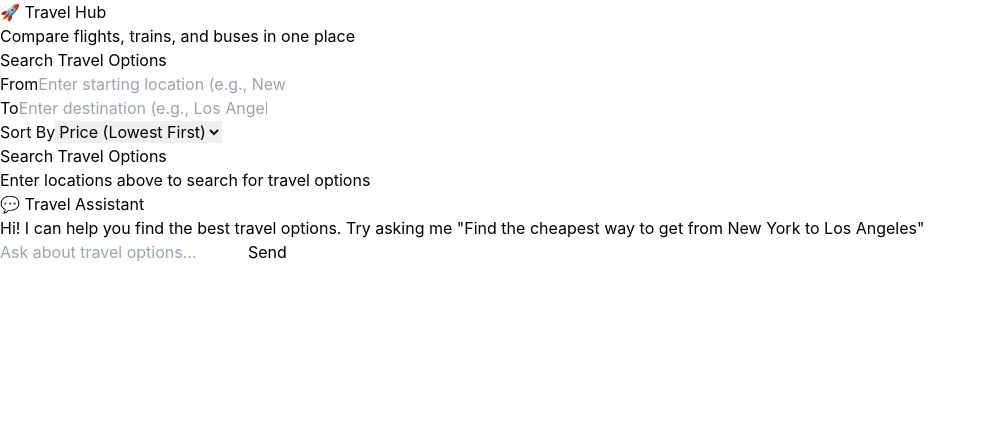
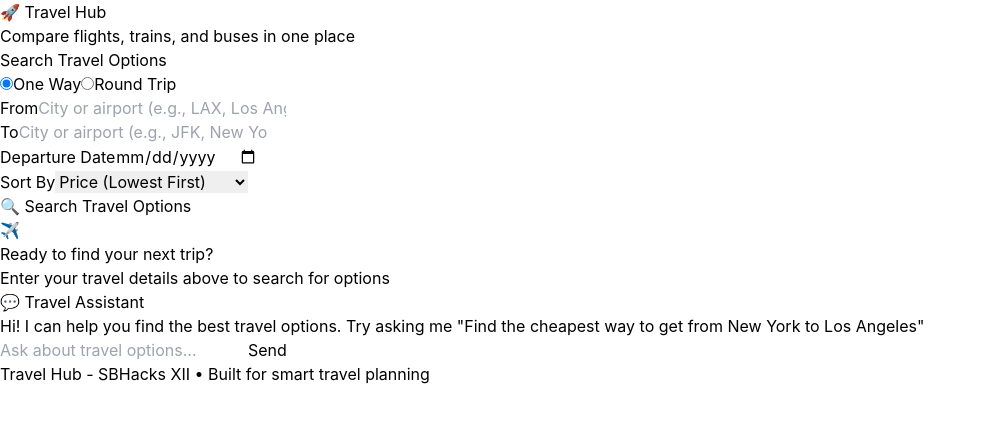
Before and after one commit to sbhacksxii/sbhacksxii, a React (Vite) app in the folder frontend/: page / in a window 1280 px wide. Shown: the top 422 px of the page, without its empty margins (0-986 px from the left). Built offline with nearby package versions, Linux system fonts and the light colour scheme.

Commit message:
updated frontend to use backend and webscrape

```diff
--- a/frontend/src/App.jsx
+++ b/frontend/src/App.jsx
@@ -8,27 +8,25 @@ function App() {
   const [searchResults, setSearchResults] = useState(null)
   const [loading, setLoading] = useState(false)
   const [error, setError] = useState(null)
+  const [sortBy, setSortBy] = useState('price')
 
-  const handleSearch = async (startLocation, endLocation, sortBy) => {
+  const handleSearch = async (searchParams) => {
     setLoading(true)
     setError(null)
+    setSortBy(searchParams.sortBy)
 
     try {
-      // TODO: Replace with actual API call
       const response = await fetch('/api/search', {
         method: 'POST',
         headers: {
           'Content-Type': 'application/json',
         },
-        body: JSON.stringify({
-          start: startLocation,
-          end: endLocation,
-          sortBy: sortBy || 'price'
-        })
+        body: JSON.stringify(searchParams)
       })
 
       if (!response.ok) {
-        throw new Error('Failed to fetch travel options')
+        const errorData = await response.json().catch(() => ({}))
+        throw new Error(errorData.message || 'Failed to fetch travel options')
       }
 
       const data = await response.json()
@@ -38,6 +36,22 @@ function App() {
       console.error('Search error:', err)
     } finally {
       setLoading(false)
+    }
+  }
+
+  // Handle sort change from results display
+  const handleSortChange = (newSortBy) => {
+    setSortBy(newSortBy)
+    if (searchResults && searchResults.length > 0) {
+      const sorted = [...searchResults].sort((a, b) => {
+        if (newSortBy === 'price') {
+          return (a.price || Infinity) - (b.price || Infinity)
+        } else if (newSortBy === 'time') {
+          return (a.durationMinutes || Infinity) - (b.durationMinutes || Infinity)
+        }
+        return 0
+      })
+      setSearchResults(sorted)
     }
   }
 
@@ -54,17 +68,27 @@ function App() {
       {/* Main Content */}
       <main className="max-w-7xl mx-auto px-4 sm:px-6 lg:px-8 py-8">
         <div className="grid grid-cols-1 lg:grid-cols-3 gap-6">
-          {/* Left Column - Search Form */}
+          {/* Left Column - Search Form & Results */}
           <div className="lg:col-span-2">
             <SearchForm onSearch={handleSearch} loading={loading} />
 
             {error && (
-              <div className="mt-4 bg-red-50 border border-red-200 text-red-700 px-4 py-3 rounded">
-                {error}
+              <div className="mt-4 bg-red-50 border border-red-200 text-red-700 px-4 py-3 rounded-lg flex items-center gap-2">
+                <svg className="w-5 h-5 flex-shrink-0" fill="currentColor" viewBox="0 0 20 20">
+                  <path fillRule="evenodd" d="M10 18a8 8 0 100-16 8 8 0 000 16zM8.707 7.293a1 1 0 00-1.414 1.414L8.586 10l-1.293 1.293a1 1 0 101.414 1.414L10 11.414l1.293 1.293a1 1 0 001.414-1.414L11.414 10l1.293-1.293a1 1 0 00-1.414-1.414L10 8.586 8.707 7.293z" clipRule="evenodd" />
+                </svg>
+                <span>{error}</span>
               </div>
             )}
 
-            <ResultsDisplay results={searchResults} loading={loading} />
+            <div className="mt-6">
+              <ResultsDisplay
+                results={searchResults}
+                loading={loading}
+                sortBy={sortBy}
+                onSortChange={handleSortChange}
+              />
+            </div>
           </div>
 
           {/* Right Column - Chatbot */}
@@ -73,6 +97,15 @@ function App() {
           </div>
         </div>
       </main>
+
+      {/* Footer */}
+      <footer className="bg-white border-t mt-auto">
+        <div className="max-w-7xl mx-auto px-4 sm:px-6 lg:px-8 py-4">
+          <p className="text-center text-gray-500 text-sm">
+            Travel Hub - SBHacks XII • Built for smart travel planning
+          </p>
+        </div>
+      </footer>
     </div>
   )
 }
--- a/frontend/src/components/ResultsDisplay.jsx
+++ b/frontend/src/components/ResultsDisplay.jsx
@@ -1,9 +1,14 @@
-function ResultsDisplay({ results, loading }) {
+import { useState } from 'react'
+
+function ResultsDisplay({ results, loading, sortBy, onSortChange }) {
+  const [showAll, setShowAll] = useState(false)
+
   if (loading) {
     return (
       <div className="bg-white rounded-lg shadow-md p-8 text-center">
         <div className="animate-spin rounded-full h-12 w-12 border-b-2 border-indigo-600 mx-auto"></div>
         <p className="mt-4 text-gray-600">Searching for travel options...</p>
+        <p className="mt-2 text-sm text-gray-400">This may take a moment while we search for the best deals</p>
       </div>
     )
   }
@@ -11,7 +16,9 @@ function ResultsDisplay({ results, loading }) {
   if (!results) {
     return (
       <div className="bg-white rounded-lg shadow-md p-8 text-center text-gray-500">
-        <p>Enter locations above to search for travel options</p>
+        <div className="text-4xl mb-4">✈️</div>
+        <p className="font-medium">Ready to find your next trip?</p>
+        <p className="text-sm mt-2">Enter your travel details above to search for options</p>
       </div>
     )
   }
@@ -19,100 +26,184 @@ function ResultsDisplay({ results, loading }) {
   if (results.length === 0) {
     return (
       <div className="bg-white rounded-lg shadow-md p-8 text-center text-gray-500">
-        <p>No travel options found. Try different locations.</p>
+        <div className="text-4xl mb-4">🔍</div>
+        <p className="font-medium">No flights found</p>
+        <p className="text-sm mt-2">Try different dates or destinations</p>
       </div>
     )
   }
 
-  const getTransportIcon = (type) => {
-    switch (type.toLowerCase()) {
-      case 'flight':
-        return '✈️'
-      case 'train':
-        return '🚂'
-      case 'bus':
-        return '🚌'
-      default:
-        return '🚗'
-    }
-  }
-
-  const formatDuration = (duration) => {
-    // Assuming duration is in minutes or a string like "5h 30m"
-    return duration || 'N/A'
-  }
-
   const formatPrice = (price, currency = 'USD') => {
+    if (!price) return 'N/A'
     return new Intl.NumberFormat('en-US', {
       style: 'currency',
-      currency: currency
+      currency: currency,
+      minimumFractionDigits: 0,
+      maximumFractionDigits: 0
     }).format(price)
   }
 
+  const getStopsDisplay = (stops) => {
+    if (!stops) return null
+    if (stops.toLowerCase().includes('nonstop')) {
+      return { text: 'Nonstop', className: 'text-green-600 bg-green-50' }
+    }
+    const num = stops.match(/\d+/)
+    if (num) {
+      return {
+        text: `${num[0]} stop${num[0] > 1 ? 's' : ''}`,
+        className: 'text-orange-600 bg-orange-50'
+      }
+    }
+    return { text: stops, className: 'text-gray-600 bg-gray-50' }
+  }
+
+  // Show top 3 or all results
+  const displayResults = showAll ? results : results.slice(0, 3)
+  const remainingCount = results.length - 3
+
   return (
-    <div className="bg-white rounded-lg shadow-md p-6">
-      <h2 className="text-2xl font-semibold text-gray-800 mb-4">
-        Travel Options ({results.length})
+    <div className="space-y-4">
+      {/* Results Header */}
+      <div className="bg-white rounded-lg shadow-md p-4">
+        <div className="flex items-center justify-between">
+          <h2 className="text-xl font-semibold text-gray-800">
+            {results.length} flight{results.length !== 1 ? 's' : ''} found
           </h2>
+          <div className="flex items-center gap-2">
+            <span className="text-sm text-gray-500">Sort by:</span>
+            <select
+              value={sortBy}
+              onChange={(e) => onSortChange(e.target.value)}
+              className="text-sm border border-gray-300 rounded-md px-2 py-1 focus:ring-2 focus:ring-indigo-500 focus:border-indigo-500"
+            >
+              <option value="price">Price</option>
+              <option value="time">Duration</option>
+            </select>
+          </div>
+        </div>
+      </div>
 
-      <div className="space-y-4">
-        {results.map((option, index) => (
+      {/* Flight Cards */}
+      <div className="space-y-3">
+        {displayResults.map((flight, index) => {
+          const stopsInfo = getStopsDisplay(flight.stops)
+          const isTopResult = index === 0
+
+          return (
             <div
               key={index}
-            className="border border-gray-200 rounded-lg p-4 hover:shadow-md transition-shadow"
+              className={`bg-white rounded-lg shadow-md overflow-hidden transition-all hover:shadow-lg ${
+                isTopResult ? 'ring-2 ring-indigo-500' : ''
+              }`}
             >
-            <div className="flex items-start justify-between">
+              {isTopResult && (
+                <div className="bg-indigo-500 text-white text-xs font-medium px-3 py-1">
+                  {sortBy === 'price' ? '💰 Best Price' : '⚡ Fastest'}
+                </div>
+              )}
+
+              <div className="p-4">
+                <div className="flex items-center justify-between">
+                  {/* Left: Flight Info */}
                   <div className="flex-1">
-                <div className="flex items-center gap-2 mb-2">
-                  <span className="text-2xl">{getTransportIcon(option.type)}</span>
-                  <span className="font-semibold text-lg text-gray-800 capitalize">
-                    {option.type}
+                    {/* Airline */}
+                    <div className="flex items-center gap-2 mb-3">
+                      <span className="text-2xl">✈️</span>
+                      <span className="font-semibold text-gray-800">
+                        {flight.provider || 'Multiple Airlines'}
                       </span>
-                  {option.provider && (
-                    <span className="text-sm text-gray-500">• {option.provider}</span>
+                    </div>
+
+                    {/* Time and Route */}
+                    <div className="flex items-center gap-4">
+                      {/* Departure */}
+                      <div className="text-center">
+                        <p className="text-xl font-bold text-gray-900">
+                          {flight.departure?.time || '--:--'}
+                        </p>
+                        <p className="text-sm text-gray-500">
+                          {flight.departure?.location || 'Origin'}
+                        </p>
+                      </div>
+
+                      {/* Flight Path Visual */}
+                      <div className="flex-1 flex items-center px-4">
+                        <div className="flex-1 border-t-2 border-gray-300 border-dashed relative">
+                          <div className="absolute left-0 top-1/2 -translate-y-1/2 w-2 h-2 bg-gray-400 rounded-full"></div>
+                          <div className="absolute right-0 top-1/2 -translate-y-1/2 w-2 h-2 bg-indigo-500 rounded-full"></div>
+                          <div className="absolute left-1/2 -translate-x-1/2 -top-5 text-xs text-gray-500 whitespace-nowrap">
+                            {flight.duration || 'N/A'}
+                          </div>
+                          {stopsInfo && (
+                            <div className={`absolute left-1/2 -translate-x-1/2 top-2 text-xs px-2 py-0.5 rounded-full ${stopsInfo.className}`}>
+                              {stopsInfo.text}
+                            </div>
                           )}
                         </div>
+                      </div>
 
-                <div className="grid grid-cols-2 gap-4 mt-3">
-                  <div>
-                    <p className="text-sm text-gray-500">From</p>
-                    <p className="font-medium">{option.departure?.location || 'N/A'}</p>
+                      {/* Arrival */}
+                      <div className="text-center">
+                        <p className="text-xl font-bold text-gray-900">
+                          {flight.arrival?.time || '--:--'}
+                        </p>
                         <p className="text-sm text-gray-500">
-                      {option.departure?.time
-                        ? new Date(option.departure.time).toLocaleString()
-                        : 'N/A'}
-                    </p>
-                  </div>
-                  <div>
-                    <p className="text-sm text-gray-500">To</p>
-                    <p className="font-medium">{option.arrival?.location || 'N/A'}</p>
-                    <p className="text-sm text-gray-500">
-                      {option.arrival?.time
-                        ? new Date(option.arrival.time).toLocaleString()
-                        : 'N/A'}
+                          {flight.arrival?.location || 'Destination'}
                         </p>
                       </div>
                     </div>
 
-                {option.stops !== undefined && (
-                  <p className="text-sm text-gray-600 mt-2">
-                    {option.stops === 0 ? 'Direct' : `${option.stops} stop(s)`}
+                    {/* Bags Info */}
+                    {flight.bags && (
+                      <p className="text-xs text-gray-500 mt-2 flex items-center gap-1">
+                        <span>🧳</span> {flight.bags}
                       </p>
                     )}
                   </div>
 
-              <div className="text-right ml-4">
+                  {/* Right: Price */}
+                  <div className="ml-6 text-right border-l pl-6 border-gray-200">
                     <p className="text-2xl font-bold text-indigo-600">
-                  {formatPrice(option.price, option.currency)}
+                      {formatPrice(flight.price, flight.currency)}
                     </p>
-                <p className="text-sm text-gray-500 mt-1">
-                  {formatDuration(option.duration)}
+                    <p className="text-xs text-gray-500">
+                      {flight.priceFormatted ? 'per person' : ''}
                     </p>
+                    <button className="mt-2 bg-indigo-600 text-white text-sm px-4 py-2 rounded-md hover:bg-indigo-700 transition-colors">
+                      Select
+                    </button>
                   </div>
                 </div>
               </div>
-        ))}
             </div>
+          )
+        })}
+      </div>
+
+      {/* Show More / Show Less Button */}
+      {results.length > 3 && (
+        <button
+          onClick={() => setShowAll(!showAll)}
+          className="w-full bg-white rounded-lg shadow-md p-4 text-indigo-600 font-medium hover:bg-indigo-50 transition-colors flex items-center justify-center gap-2"
+        >
+          {showAll ? (
+            <>
+              <svg className="w-5 h-5" fill="none" stroke="currentColor" viewBox="0 0 24 24">
+                <path strokeLinecap="round" strokeLinejoin="round" strokeWidth={2} d="M5 15l7-7 7 7" />
+              </svg>
+              Show fewer options
+            </>
+          ) : (
+            <>
+              <svg className="w-5 h-5" fill="none" stroke="currentColor" viewBox="0 0 24 24">
+                <path strokeLinecap="round" strokeLinejoin="round" strokeWidth={2} d="M19 9l-7 7-7-7" />
+              </svg>
+              Show {remainingCount} more flight{remainingCount !== 1 ? 's' : ''}
+            </>
+          )}
+        </button>
+      )}
     </div>
   )
 }
--- a/frontend/src/components/SearchForm.jsx
+++ b/frontend/src/components/SearchForm.jsx
@@ -3,12 +3,25 @@ import { useState } from 'react'
 function SearchForm({ onSearch, loading }) {
   const [startLocation, setStartLocation] = useState('')
   const [endLocation, setEndLocation] = useState('')
+  const [departDate, setDepartDate] = useState('')
+  const [returnDate, setReturnDate] = useState('')
+  const [tripType, setTripType] = useState('oneway')
   const [sortBy, setSortBy] = useState('price')
+
+  // Get today's date in YYYY-MM-DD format for min date
+  const today = new Date().toISOString().split('T')[0]
 
   const handleSubmit = (e) => {
     e.preventDefault()
-    if (startLocation.trim() && endLocation.trim()) {
-      onSearch(startLocation, endLocation, sortBy)
+    if (startLocation.trim() && endLocation.trim() && departDate) {
+      onSearch({
+        from: startLocation,
+        to: endLocation,
+        departDate,
+        returnDate: tripType === 'roundtrip' ? returnDate : null,
+        tripType,
+        sortBy
+      })
     }
   }
 
@@ -17,6 +30,34 @@ function SearchForm({ onSearch, loading }) {
       <h2 className="text-2xl font-semibold text-gray-800 mb-4">Search Travel Options</h2>
 
       <form onSubmit={handleSubmit} className="space-y-4">
+        {/* Trip Type Toggle */}
+        <div className="flex gap-4 mb-4">
+          <label className="flex items-center cursor-pointer">
+            <input
+              type="radio"
+              name="tripType"
+              value="oneway"
+              checked={tripType === 'oneway'}
+              onChange={(e) => setTripType(e.target.value)}
+              className="mr-2 text-indigo-600 focus:ring-indigo-500"
+            />
+            <span className="text-sm font-medium text-gray-700">One Way</span>
+          </label>
+          <label className="flex items-center cursor-pointer">
+            <input
+              type="radio"
+              name="tripType"
+              value="roundtrip"
+              checked={tripType === 'roundtrip'}
+              onChange={(e) => setTripType(e.target.value)}
+              className="mr-2 text-indigo-600 focus:ring-indigo-500"
+            />
+            <span className="text-sm font-medium text-gray-700">Round Trip</span>
+          </label>
+        </div>
+
+        {/* From / To Row */}
+        <div className="grid grid-cols-1 md:grid-cols-2 gap-4">
           <div>
             <label htmlFor="start" className="block text-sm font-medium text-gray-700 mb-1">
               From
@@ -26,7 +67,7 @@ function SearchForm({ onSearch, loading }) {
               id="start"
               value={startLocation}
               onChange={(e) => setStartLocation(e.target.value)}
-            placeholder="Enter starting location (e.g., New York, NY)"
+              placeholder="City or airport (e.g., LAX, Los Angeles)"
               className="w-full px-4 py-2 border border-gray-300 rounded-md focus:ring-2 focus:ring-indigo-500 focus:border-indigo-500"
               required
             />
@@ -41,12 +82,49 @@ function SearchForm({ onSearch, loading }) {
               id="end"
               value={endLocation}
               onChange={(e) => setEndLocation(e.target.value)}
-            placeholder="Enter destination (e.g., Los Angeles, CA)"
+              placeholder="City or airport (e.g., JFK, New York)"
+              className="w-full px-4 py-2 border border-gray-300 rounded-md focus:ring-2 focus:ring-indigo-500 focus:border-indigo-500"
+              required
+            />
+          </div>
+        </div>
+
+        {/* Date Row */}
+        <div className="grid grid-cols-1 md:grid-cols-2 gap-4">
+          <div>
+            <label htmlFor="departDate" className="block text-sm font-medium text-gray-700 mb-1">
+              Departure Date
+            </label>
+            <input
+              type="date"
+              id="departDate"
+              value={departDate}
+              onChange={(e) => setDepartDate(e.target.value)}
+              min={today}
               className="w-full px-4 py-2 border border-gray-300 rounded-md focus:ring-2 focus:ring-indigo-500 focus:border-indigo-500"
               required
             />
           </div>
 
+          {tripType === 'roundtrip' && (
+            <div>
+              <label htmlFor="returnDate" className="block text-sm font-medium text-gray-700 mb-1">
+                Return Date
+              </label>
+              <input
+                type="date"
+                id="returnDate"
+                value={returnDate}
+                onChange={(e) => setReturnDate(e.target.value)}
+                min={departDate || today}
+                className="w-full px-4 py-2 border border-gray-300 rounded-md focus:ring-2 focus:ring-indigo-500 focus:border-indigo-500"
+                required={tripType === 'roundtrip'}
+              />
+            </div>
+          )}
+        </div>
+
+        {/* Sort By */}
         <div>
           <label htmlFor="sortBy" className="block text-sm font-medium text-gray-700 mb-1">
             Sort By
@@ -58,8 +136,7 @@ function SearchForm({ onSearch, loading }) {
             className="w-full px-4 py-2 border border-gray-300 rounded-md focus:ring-2 focus:ring-indigo-500 focus:border-indigo-500"
           >
             <option value="price">Price (Lowest First)</option>
-            <option value="time">Time (Fastest First)</option>
-            <option value="value">Best Value</option>
+            <option value="time">Duration (Fastest First)</option>
           </select>
         </div>
 
@@ -68,7 +145,17 @@ function SearchForm({ onSearch, loading }) {
           disabled={loading}
           className="w-full bg-indigo-600 text-white py-3 px-4 rounded-md font-medium hover:bg-indigo-700 focus:outline-none focus:ring-2 focus:ring-indigo-500 focus:ring-offset-2 disabled:opacity-50 disabled:cursor-not-allowed transition-colors"
         >
-          {loading ? 'Searching...' : 'Search Travel Options'}
+          {loading ? (
+            <span className="flex items-center justify-center gap-2">
+              <svg className="animate-spin h-5 w-5" viewBox="0 0 24 24">
+                <circle className="opacity-25" cx="12" cy="12" r="10" stroke="currentColor" strokeWidth="4" fill="none" />
+                <path className="opacity-75" fill="currentColor" d="M4 12a8 8 0 018-8V0C5.373 0 0 5.373 0 12h4zm2 5.291A7.962 7.962 0 014 12H0c0 3.042 1.135 5.824 3 7.938l3-2.647z" />
+              </svg>
+              Searching flights...
+            </span>
+          ) : (
+            '🔍 Search Travel Options'
+          )}
         </button>
       </form>
     </div>
```
Also changed, not shown: 1 other file (tests, documents, lock files or other folders). Lines whose indentation alone changed are shown as unchanged.
